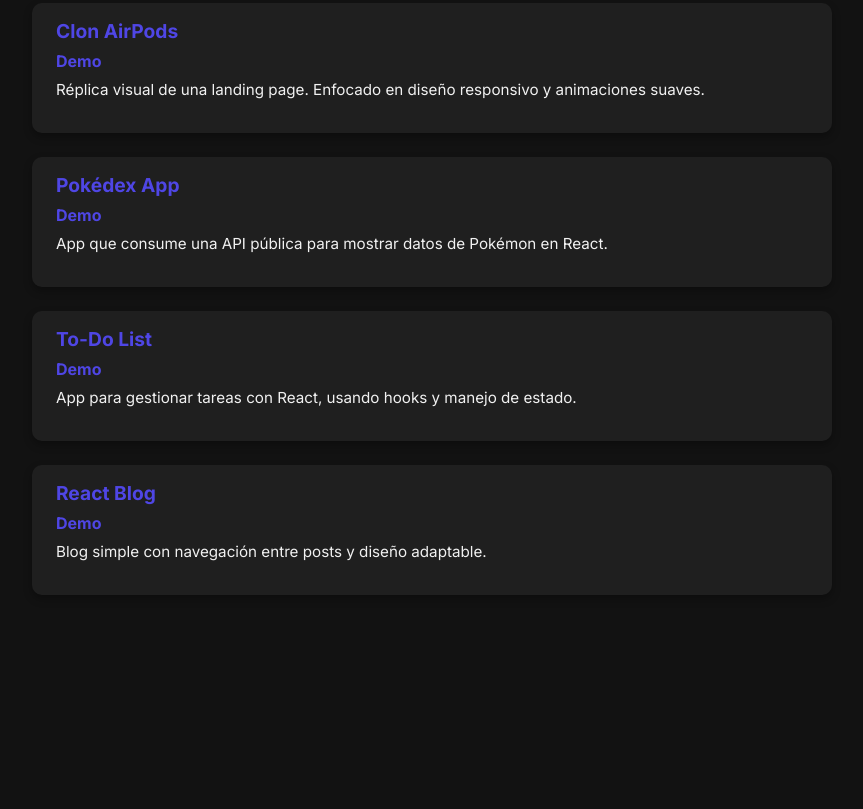
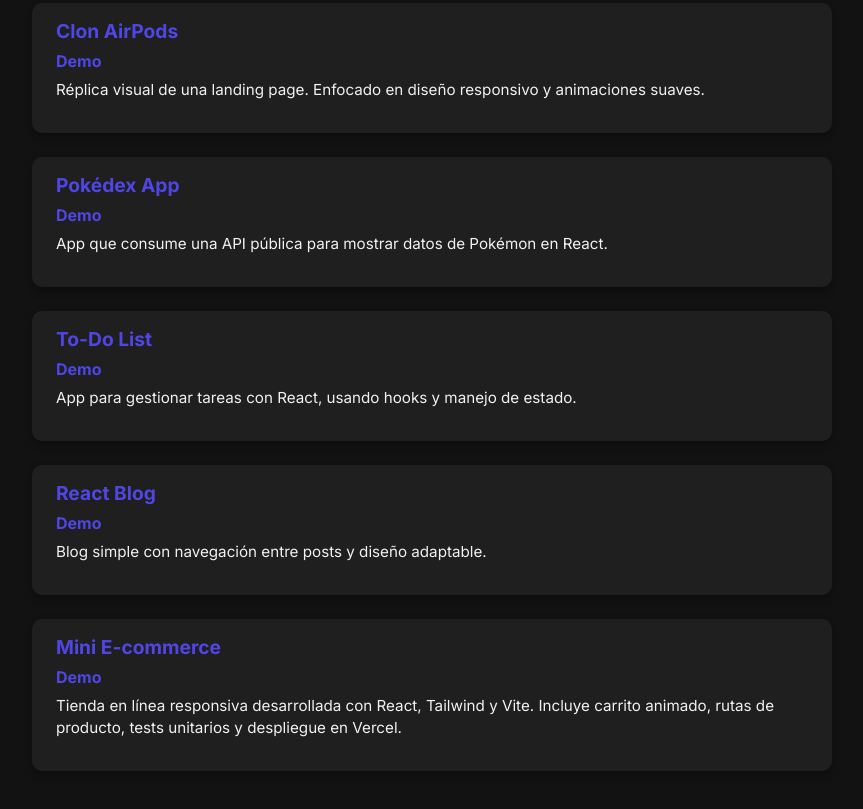
Before and after one commit to NataliaNova/NatNovCV, a plain HTML site: page index.html in a window 1280 px wide. Shown: the part 1748-2557 px from the top of the page, without its empty margins (208-1071 px from the left). Before the commit the page ends 2415 px from the top, so only its background shows below. Drawn offline with Linux system fonts and the light colour scheme.

Commit message:
New Project

```diff
--- a/index.html
+++ b/index.html
@@ -118,6 +118,13 @@
           <a href="https://mi-blog-react.vercel.app/" target="_blank" rel="noopener noreferrer">Demo</a>
           <p>Blog simple con navegación entre posts y diseño adaptable.</p>
         </article>
+
+        <article class="project-card">
+          <strong>Mini E-commerce</strong>
+          <a href="https://mini-e-commerce-omega-two.vercel.app/" target="_blank" rel="noopener noreferrer">Demo</a>
+          <p>Tienda en línea responsiva desarrollada con React, Tailwind y Vite. Incluye carrito animado, rutas de producto, tests unitarios y despliegue en Vercel.</p>
+        </article>
+
       </section>
     </section>
 
@@ -222,6 +229,13 @@
           <a href="https://mi-blog-react.vercel.app/" target="_blank" rel="noopener noreferrer">Demo</a>
           <p>Simple blog with post navigation and responsive layout.</p>
         </article>
+
+        <article class="project-card">
+          <strong>Mini E-commerce</strong>
+          <a href="https://mini-e-commerce-omega-two.vercel.app/" target="_blank" rel="noopener noreferrer">Demo</a>
+          <p>Responsive e-commerce built with React, Tailwind and Vite. Includes animated cart, product routing, unit testing and Vercel deploy.</p>
+        </article>
+
       </section>
     </section>
   </main>
```
